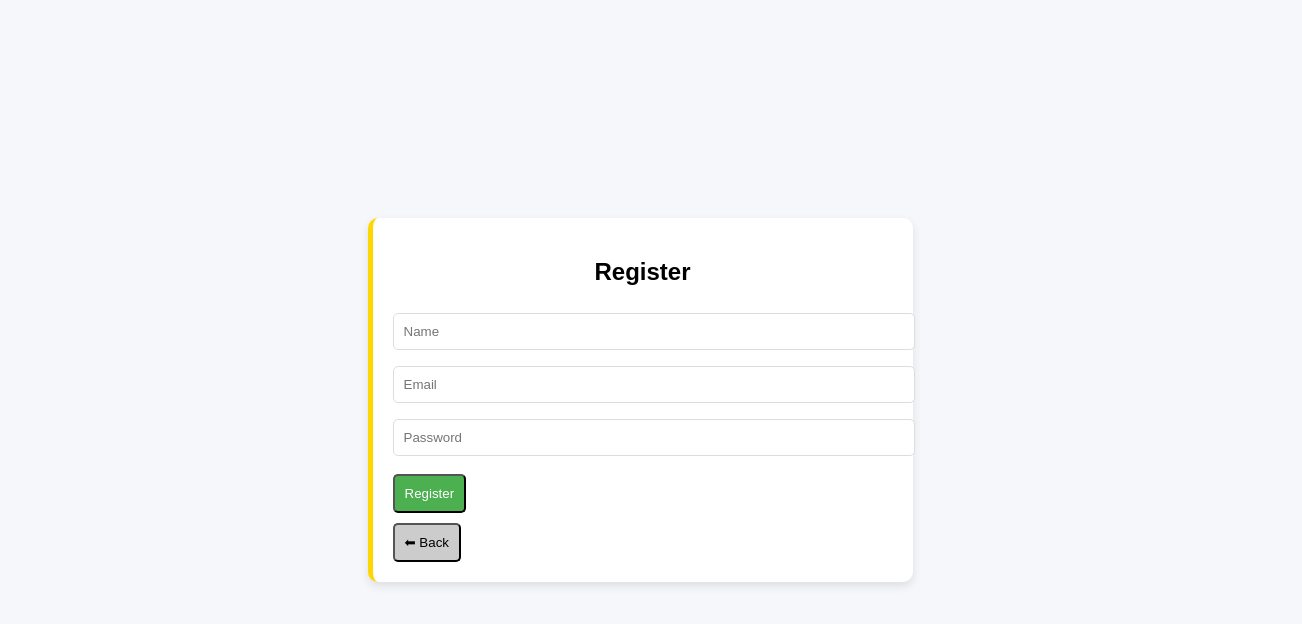
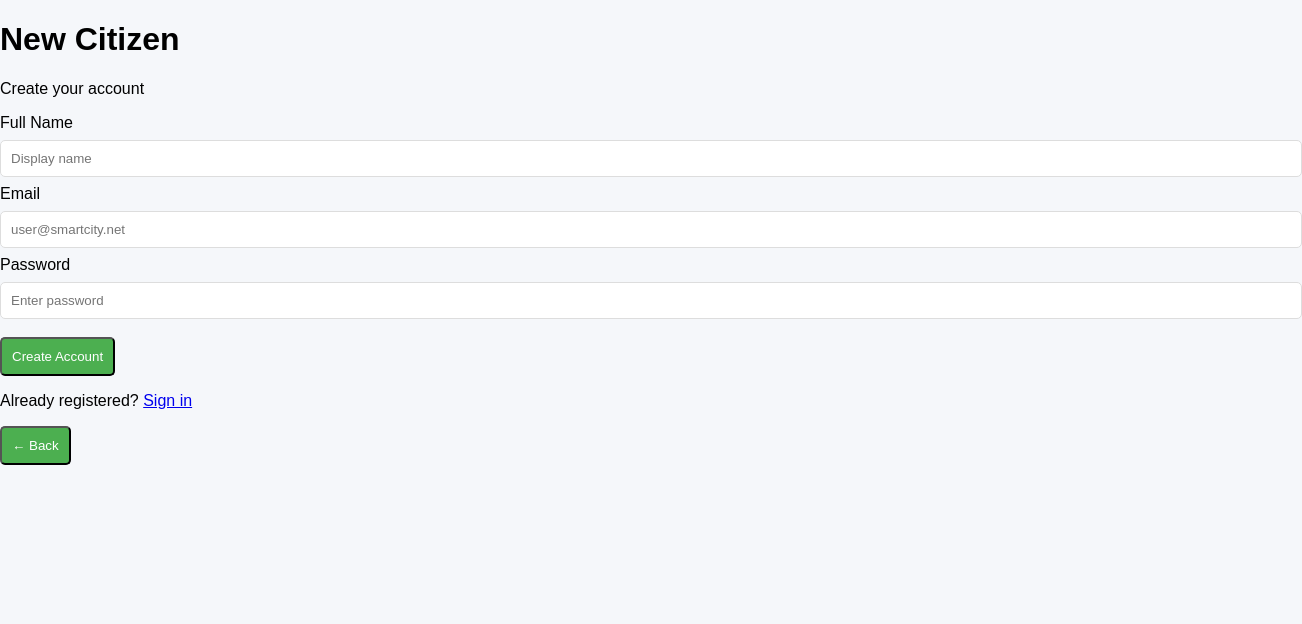
Before and after one commit to hridya-r-n/smart-waste-reward-system, a plain HTML site: page frontend/auth/register.html in a window 1280 px wide. Shown: the whole page, 1302 px wide, since content can reach past the window. Drawn offline with Linux system fonts and the light colour scheme.

Commit message:
Revamp registration page layout and content

```diff
--- a/frontend/auth/register.html
+++ b/frontend/auth/register.html
@@ -1,24 +1,46 @@
 <!DOCTYPE html>
-<html>
+<html lang="en">
 <head>
-  <title>Register</title>
+  <meta charset="UTF-8">
+  <meta name="viewport" content="width=device-width, initial-scale=1.0">
+  <title>Register — SmartCity</title>
   <link rel="stylesheet" href="../css/style.css">
 </head>
-<body class="center">
 
-<div class="card">
-  <h2>Register</h2>
+<body>
+  <div class="auth-card">
 
-  <input id="name" placeholder="Name">
-  <input id="email" placeholder="Email">
-  <input id="password" type="password" placeholder="Password">
+    <div class="auth-logo">
+      <h1>New Citizen</h1>
+      <p>Create your account</p>
+    </div>
 
-  <button class="btn" onclick="register()">Register</button>
-  <button class="btn secondary" onclick="goBack()">⬅ Back</button>
-</div>
+    <div class="form-group">
+      <label>Full Name</label>
+      <input type="text" id="name" placeholder="Display name">
+    </div>
 
-<script src="../js/main.js"></script>
-<script src="../js/auth.js"></script>
+    <div class="form-group">
+      <label>Email</label>
+      <input type="email" id="email" placeholder="user@smartcity.net">
+    </div>
 
+    <div class="form-group">
+      <label>Password</label>
+      <input type="password" id="password" placeholder="Enter password">
+    </div>
+
+    <button class="btn" onclick="register()">Create Account</button>
+
+    <p class="auth-footer">
+      Already registered? <a href="login.html">Sign in</a>
+    </p>
+
+    <button class="btn btn-ghost" onclick="goBack()">← Back</button>
+
+  </div>
+
+  <script src="../js/main.js"></script>
+  <script src="../js/auth.js"></script>
 </body>
 </html>
```
